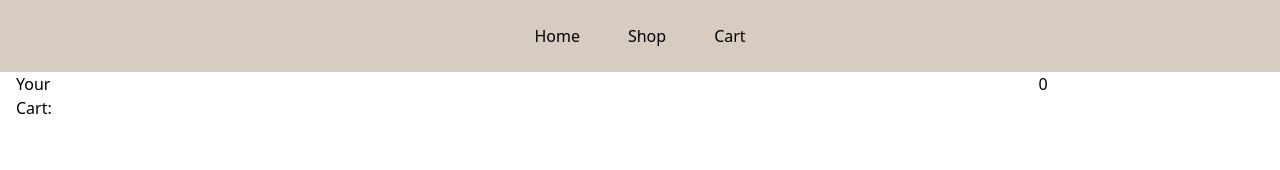
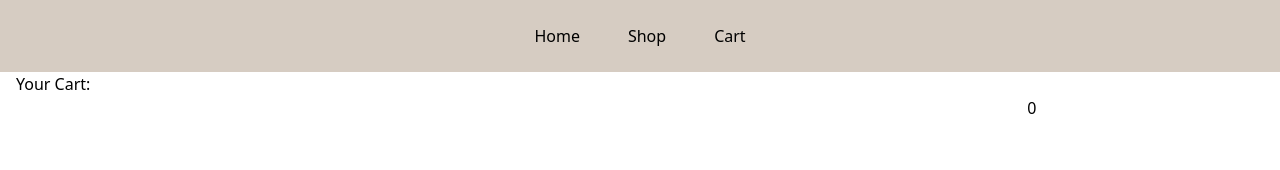
Before and after one commit to PLNSTD/TOP-shopping-cart, a React (Vite) app: page /cart in a window 1280 px wide. Shown: the top 170 px of the page. Built offline with nearby package versions, Linux system fonts and the light colour scheme.

Commit message:
Implemented Increase and Decrease for Product quantities

```diff
--- a/src/App.jsx
+++ b/src/App.jsx
@@ -6,15 +6,71 @@ const App = () => {
   const [cartList, setCartList] = useState([]);
 
   const addToCart = (product) => {
-    setCartList((prevCartList) => [...prevCartList, product]);
-    console.log("Product Added");
+    setCartList((prevCartList) => {
+      // Check if the product is already in the cart
+      if (cartList) {
+        const productInCart = prevCartList.find(
+          (item) => item.id === product.id
+        );
+
+        if (productInCart) {
+          // If the product is in the cart, increase its quantity
+          return prevCartList.map((item) =>
+            item.id === product.id
+              ? { ...item, quantity: item.quantity + 1 }
+              : item
+          );
+        } else {
+          // If the product is not in the cart, add it with quantity = 1
+          return [...prevCartList, { ...product, quantity: 1 }];
+        }
+      } else {
+        return [{ ...product, quantity: 1 }];
+      }
+    });
+
+    console.log("Product Added: ", product.id);
+  };
+
+  const removeFromCart = (product) => {
+    setCartList((prevCartList) => {
+      // Check if the product is already in the cart
+      const productInCart = prevCartList.find((item) => item.id === product.id);
+
+      if (productInCart) {
+        // If the product is in the cart, increase its quantity
+        if (productInCart["quantity"] === 1) {
+          return prevCartList.filter((item) => item.id !== product.id);
+        } else {
+          return prevCartList.map((item) =>
+            item.id === product.id
+              ? { ...item, quantity: item.quantity - 1 }
+              : item
+          );
+        }
+      }
+    });
+  };
+
+  const deleteFromCart = (product) => {
+    setCartList((prevCartList) => {
+      // Check if the product is already in the cart
+      const productInCart = prevCartList.find((item) => item.id === product.id);
+
+      if (productInCart) {
+        // If the product is in the cart, increase its quantity
+        return prevCartList.filter((item) => item.id !== product.id);
+      }
+    });
   };
 
   return (
     <div>
       <Navbar />
       <main className="w-full">
-        <Outlet context={{ cartList, addToCart }} />
+        <Outlet
+          context={{ cartList, addToCart, removeFromCart, deleteFromCart }}
+        />
       </main>
     </div>
   );
--- a/src/components/CartProductCard.jsx
+++ b/src/components/CartProductCard.jsx
@@ -1,6 +1,14 @@
 import PropTypes from "prop-types";
 
-const CartProductCard = ({ title, image, price, quantity = 1 }) => {
+const CartProductCard = ({
+  title,
+  image,
+  price,
+  quantity = 1,
+  decreaseQt,
+  increaseQt,
+  deleteProduct,
+}) => {
   return (
     <div className="w-3/4 h-28 border shadow-md flex flex-row items-center justify-between bg-[#EDEDE9] rounded-lg p-4 overflow-hidden hover:shadow-lg">
       <div className="w-4/5 flex flex-row gap-4">
@@ -23,15 +31,30 @@ const CartProductCard = ({ title, image, price, quantity = 1 }) => {
       </div>
       {/*Button Section */}
       <div className="w-1/5 flex flex-col items-center justify-between gap-4">
-        <button className="h-8 rounded-lg p-1 text-[#EDEDE9] shadow-md hover:shadow-xl transition-all duration-300 ease-in-out hover:scale-120 hover:border-1 hover:border-red-800 cursor-pointer">
+        <button
+          onClick={() => {
+            deleteProduct();
+          }}
+          className="h-8 rounded-lg p-1 text-[#EDEDE9] shadow-md hover:shadow-xl transition-all duration-300 ease-in-out hover:scale-120 hover:border-1 hover:border-red-800 cursor-pointer"
+        >
           🗑️
         </button>
         <div className="flex flex-row gap-4 items-center">
-          <button className="font-bold flex items-center justify-center w-8 h-8 bg-[#D5BDAF] text-black rounded-full shadow-md hover:shadow-xl transition-all duration-300 ease-in-out hover:scale-105 hover:border-1 hover:border-red-800 cursor-pointer">
+          <button
+            onClick={() => {
+              decreaseQt();
+            }}
+            className="font-bold flex items-center justify-center w-8 h-8 bg-[#D5BDAF] text-black rounded-full shadow-md hover:shadow-xl transition-all duration-300 ease-in-out hover:scale-105 hover:border-1 hover:border-red-800 cursor-pointer"
+          >
             -
           </button>
           <p className="font-semibold">{quantity}</p>
-          <button className="font-bold flex items-center justify-center w-8 h-8 bg-[#D5BDAF] text-black rounded-full shadow-md hover:shadow-xl transition-all duration-300 ease-in-out hover:scale-105 hover:border-1 hover:border-green-800 cursor-pointer">
+          <button
+            onClick={() => {
+              increaseQt();
+            }}
+            className="font-bold flex items-center justify-center w-8 h-8 bg-[#D5BDAF] text-black rounded-full shadow-md hover:shadow-xl transition-all duration-300 ease-in-out hover:scale-105 hover:border-1 hover:border-green-800 cursor-pointer"
+          >
             +
           </button>
         </div>
@@ -44,7 +67,10 @@ CartProductCard.propTypes = {
   title: PropTypes.string.isRequired,
   image: PropTypes.string.isRequired,
   price: PropTypes.number.isRequired,
-  quantity: PropTypes.number,
+  quantity: PropTypes.number.isRequired,
+  increaseQt: PropTypes.func.isRequired,
+  decreaseQt: PropTypes.func.isRequired,
+  deleteProduct: PropTypes.func.isRequired,
 };
 
 export default CartProductCard;
--- a/src/components/CartSummary.jsx
+++ b/src/components/CartSummary.jsx
@@ -2,7 +2,13 @@ import { useOutletContext } from "react-router-dom";
 
 const CartSummary = () => {
   const { cartList } = useOutletContext();
-  return <div className="w-1/4">{cartList.length}</div>;
+  return (
+    <div className="w-1/4">
+      {cartList
+        ? cartList.reduce((acc, product) => acc + product["quantity"], 0)
+        : 0}
+    </div>
+  );
 };
 
 export default CartSummary;
--- a/src/components/CheckoutCartList.jsx
+++ b/src/components/CheckoutCartList.jsx
@@ -1,16 +1,36 @@
 import { PropTypes } from "prop-types";
 import CartProductCard from "./CartProductCard";
+import { useOutletContext } from "react-router-dom";
 
-const CheckoutCartList = ({ products }) => {
+const CheckoutCartList = () => {
+  const { cartList, addToCart, removeFromCart, deleteFromCart } =
+    useOutletContext();
+
+  const handleDecrease = (product) => {
+    removeFromCart(product);
+  };
+
+  const handleIncrease = (product) => {
+    addToCart(product);
+  };
+
+  const handleDeletion = (product) => {
+    deleteFromCart(product);
+  };
+
   return (
     <div className="flex flex-col flex-wrap gap-x-2 gap-y-4 w-full justify-center">
-      {products &&
-        products.map((product) => (
+      {cartList &&
+        cartList.map((product) => (
           <CartProductCard
             key={product["id"]}
             title={product["title"]}
             image={product["image"]}
             price={product["price"]}
+            quantity={product["quantity"]}
+            decreaseQt={() => handleDecrease(product)}
+            increaseQt={() => handleIncrease(product)}
+            deleteProduct={() => handleDeletion(product)}
           />
         ))}
     </div>
--- a/src/components/ProductList.jsx
+++ b/src/components/ProductList.jsx
@@ -21,7 +21,7 @@ const ProductList = ({ products, onAddToCart }) => {
             title={product["title"]}
             image={product["image"]}
             price={product["price"]}
-            onAddToCart={onAddToCart}
+            onAddToCart={() => onAddToCart(product)}
           />
         </div>
       ))}
--- a/src/pages/Cart.jsx
+++ b/src/pages/Cart.jsx
@@ -1,6 +1,5 @@
 import PropTypes from "prop-types";
 import CheckoutCartList from "../components/CheckoutCartList";
-import { useOutletContext } from "react-router-dom";
 import CartSummary from "../components/CartSummary";
 
 // const staticProducts = Array.from({ length: 30 }, (_, index) => ({
@@ -11,12 +10,13 @@ import CartSummary from "../components/CartSummary";
 // }));
 
 const Cart = () => {
-  const { cartList } = useOutletContext();
   return (
-    <div className="pl-4 flex flex-row">
+    <div className="pl-4">
       <p>Your Cart:</p>
-      <CheckoutCartList products={cartList} />
-      <CartSummary />
+      <div className="flex flex-row">
+        <CheckoutCartList />
+        <CartSummary />
+      </div>
     </div>
   );
 };
--- a/src/pages/Shop.jsx
+++ b/src/pages/Shop.jsx
@@ -13,6 +13,7 @@ const Shop = () => {
         const response = await fetch("https://fakestoreapi.com/products");
         const data = await response.json();
         setProducts(data);
+        console.log(await products);
       } catch (error) {
         console.error("Error fetching products:", error);
       }
```
